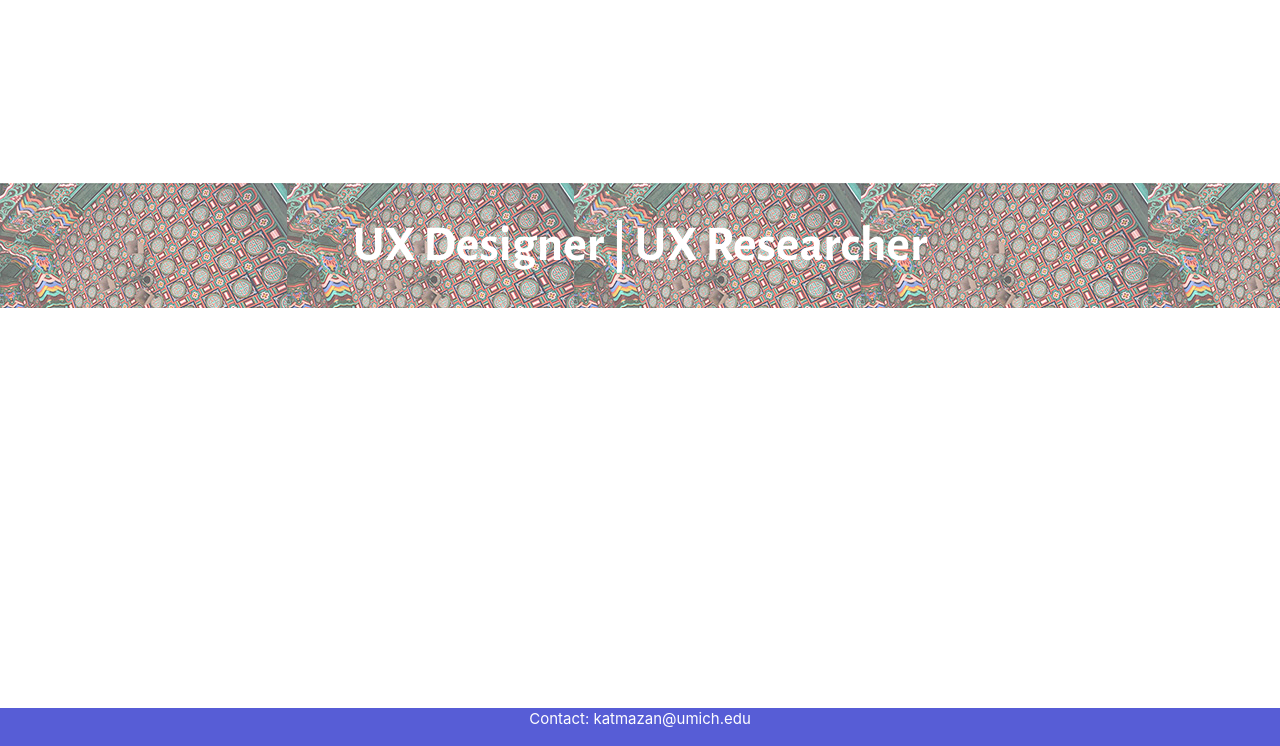
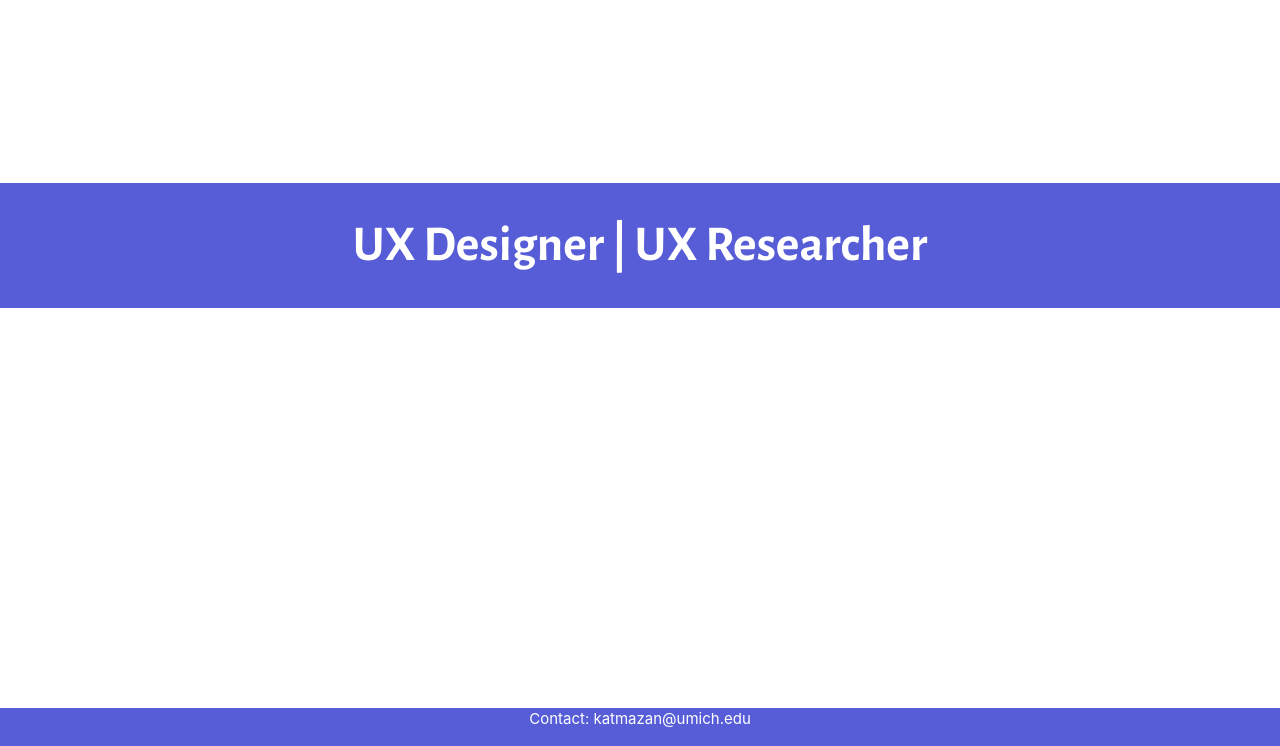
Before and after one commit to katmazan/portfoliodraft, a plain HTML site: page index.html in a window 1280 px wide. Shown: the part 54-800 px from the top of the page. Drawn offline with nearby package versions, Linux system fonts and the light colour scheme.

Commit message:
Add files via upload

```diff
--- a/css/style.css
+++ b/css/style.css
@@ -87,7 +87,7 @@ i{
 }
 .centerpiece{
 	margin-top:15%;
-	background-image: url("../images/koreaimg2.jpg");
+	background-color: #575DD6;
 	background-repeat: none;
 	background-size: auto;
 	padding: 25px;
```
